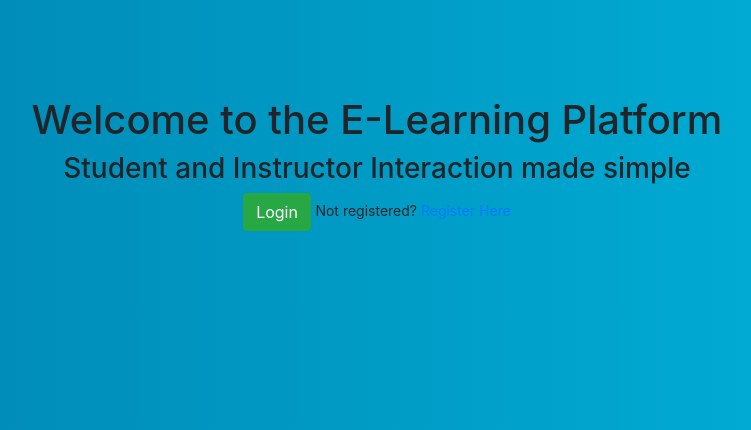
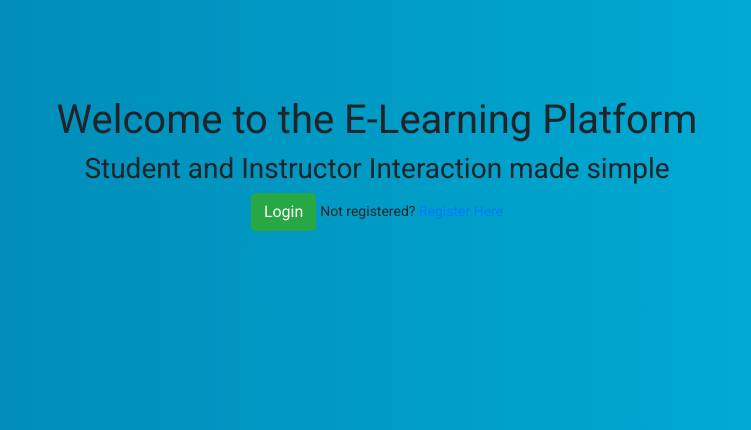
Before and after one commit to spgdaman/e-learning-platform, a Django app: page / in a window 1280 px wide. Shown: the part 90-520 px from the top of the page, without its empty margins (263-1014 px from the left). Run offline with Django 3.2, Linux system fonts and the light colour scheme; some libraries are stand-ins or nearby versions.

Commit message:
index template created

```diff
--- a/app/static/css/styles.css
+++ b/app/static/css/styles.css
@@ -10,10 +10,9 @@ body {
 }
 
 .robo-font {
-    font-family: font-family: 'Roboto', sans-serif;
+    font-family: 'Roboto', sans-serif;
 }
 
 .intro-body {
     padding: 5rem;
-
 }
--- a/app/templates/intro.html
+++ b/app/templates/intro.html
@@ -21,7 +21,7 @@
                 </nav>
             </section>
 
-            <section class="text-center intro-body">
+            <section class="text-center intro-body robo-font">
                 <h1>Welcome to the E-Learning Platform</h1>
 
                 <h3 class='container'>Student and Instructor Interaction made simple</h3>
```
Also changed, not shown: app/templates/index.html (added, +22 -0 lines).
